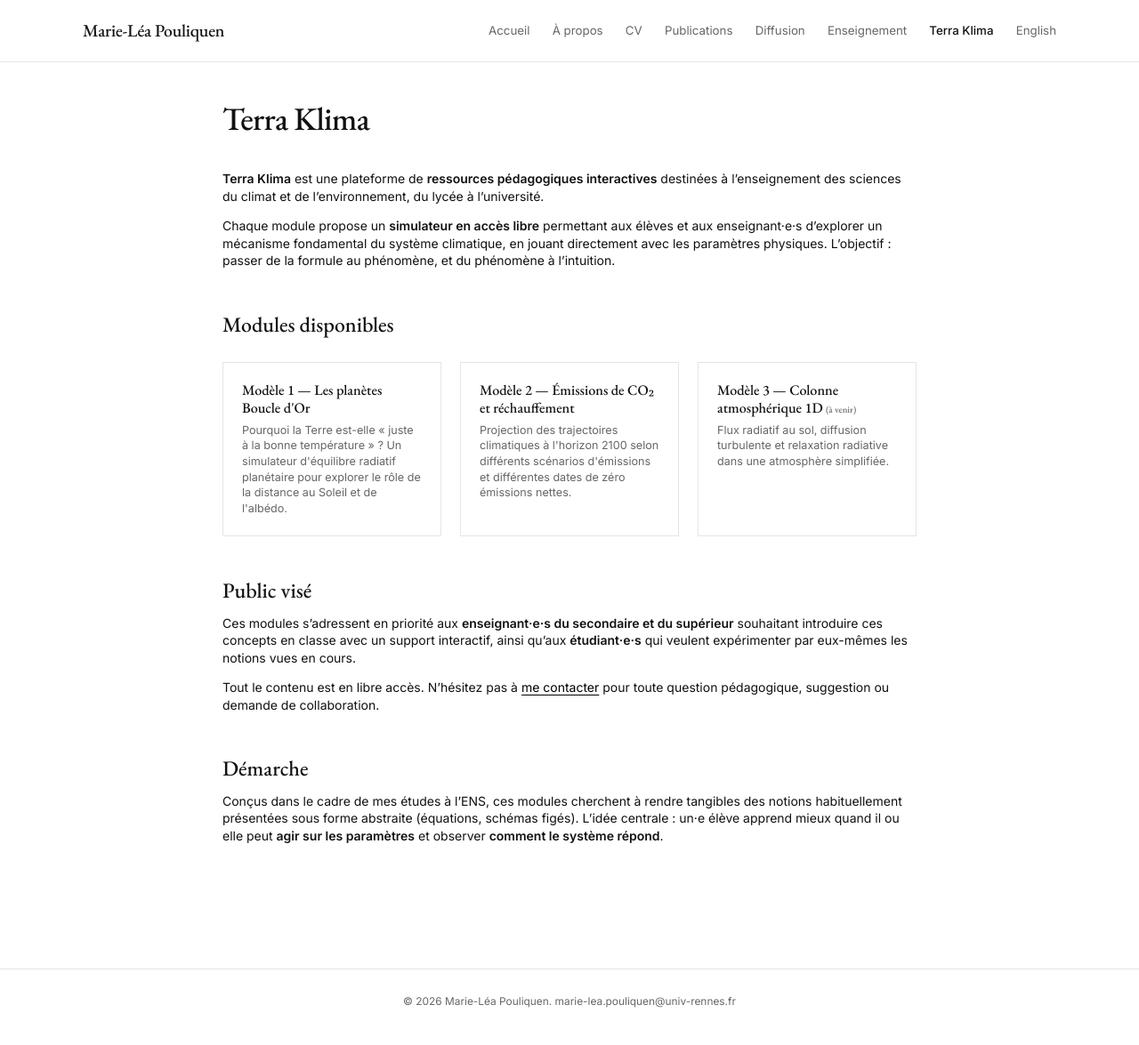
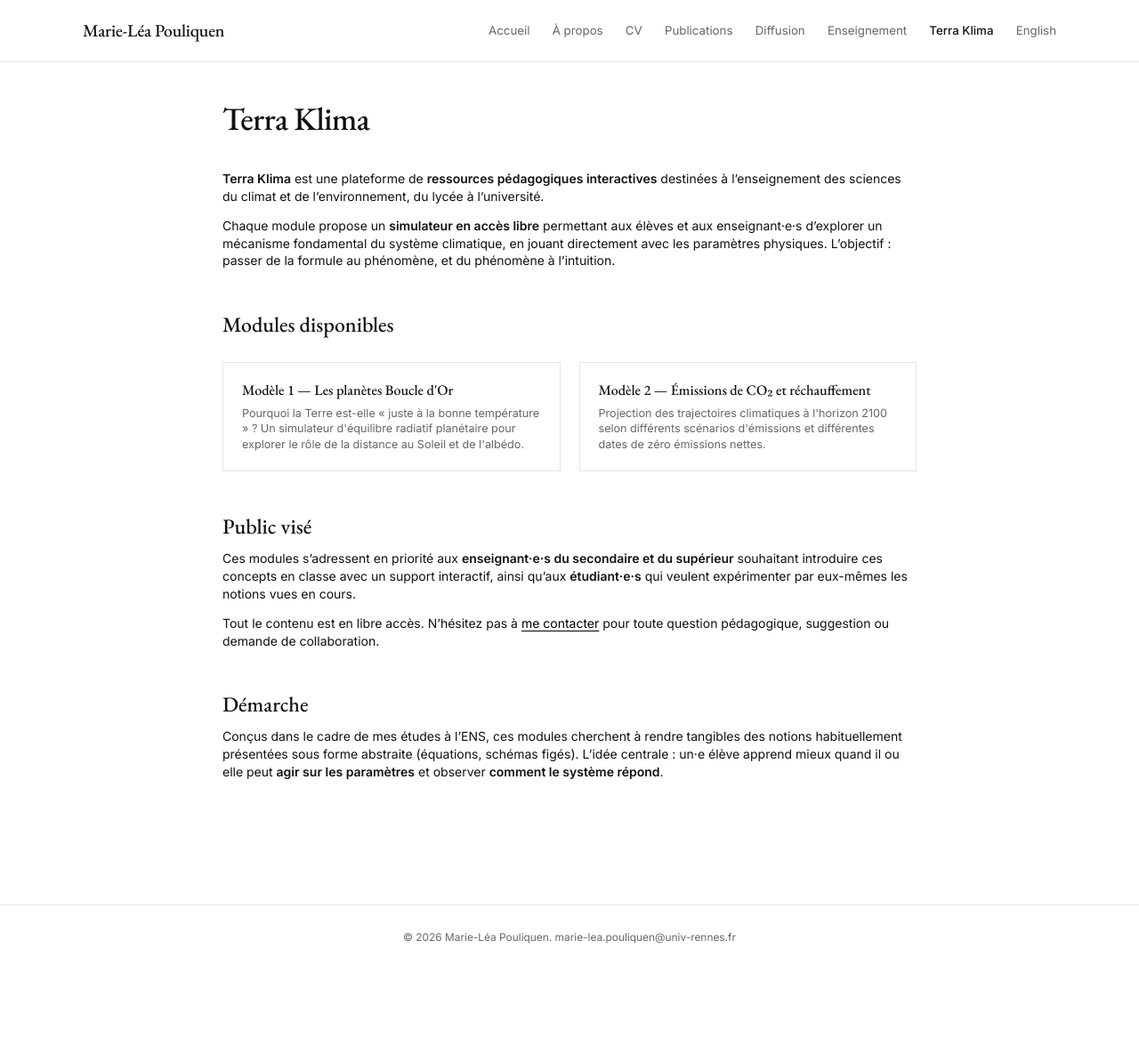
Before and after one commit to marieleapouliquen/marieleapouliquen.github.io, a Jekyll site: the page built from _pages/terra-klima.md, in a window 1280 px wide. Shown: the whole page at 89% size. Built offline with Jekyll 4.4.1, drawn with Linux system fonts in a browser that asks for light colours; after the commit the page ends 1103 px from its top, so only the background shows below that.

Commit message:
Update terra-klima.md

```diff
--- a/_pages/terra-klima.md
+++ b/_pages/terra-klima.md
@@ -20,10 +20,6 @@ Chaque module propose un **simulateur en accès libre** permettant aux élèves
     <h3><a href="{{ '/terra-klima/co2-rechauffement/' | relative_url }}">Modèle 2 — Émissions de CO₂ et réchauffement</a></h3>
     <p>Projection des trajectoires climatiques à l'horizon 2100 selon différents scénarios d'émissions et différentes dates de zéro émissions nettes.</p>
   </div>
-  <div class="card">
-    <h3>Modèle 3 — Colonne atmosphérique 1D <span style="font-size:0.75rem;color:var(--color-muted);">(à venir)</span></h3>
-    <p>Flux radiatif au sol, diffusion turbulente et relaxation radiative dans une atmosphère simplifiée.</p>
-  </div>
 </div>
 
 ## Public visé
```
